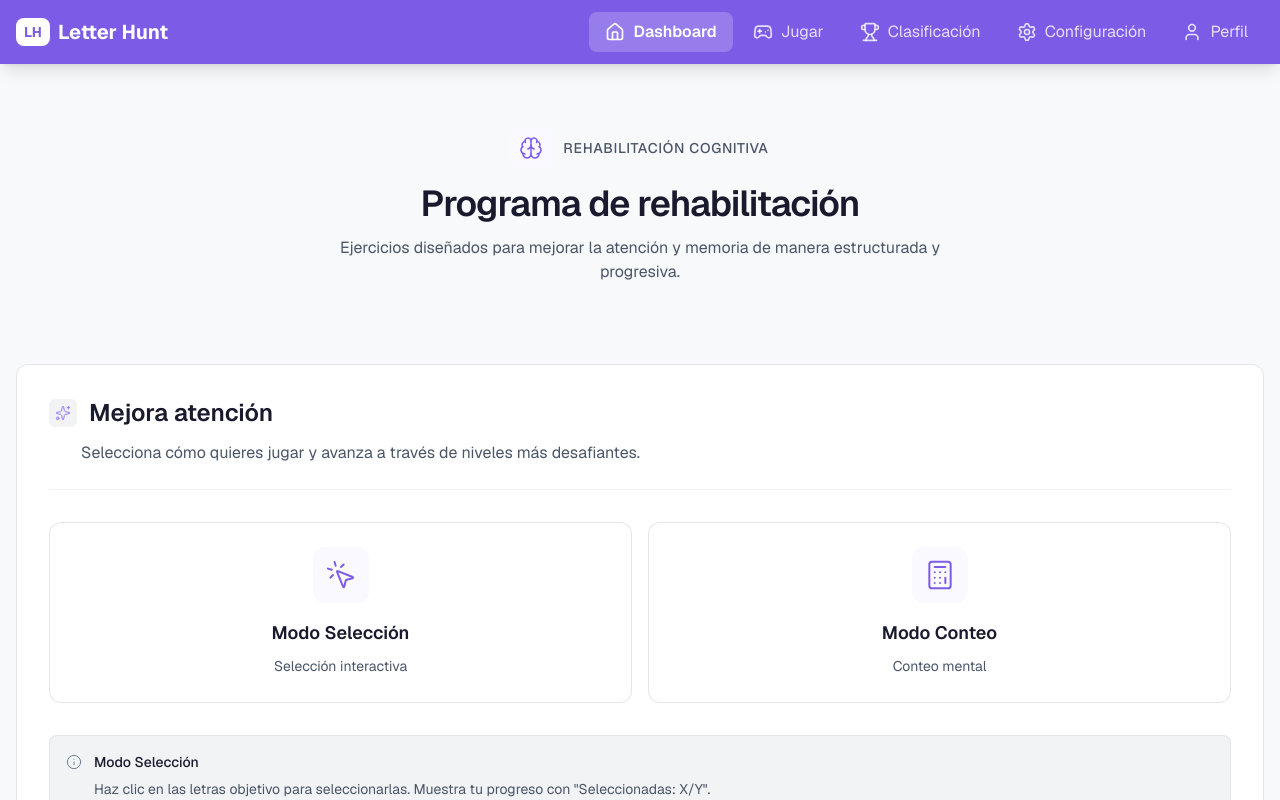
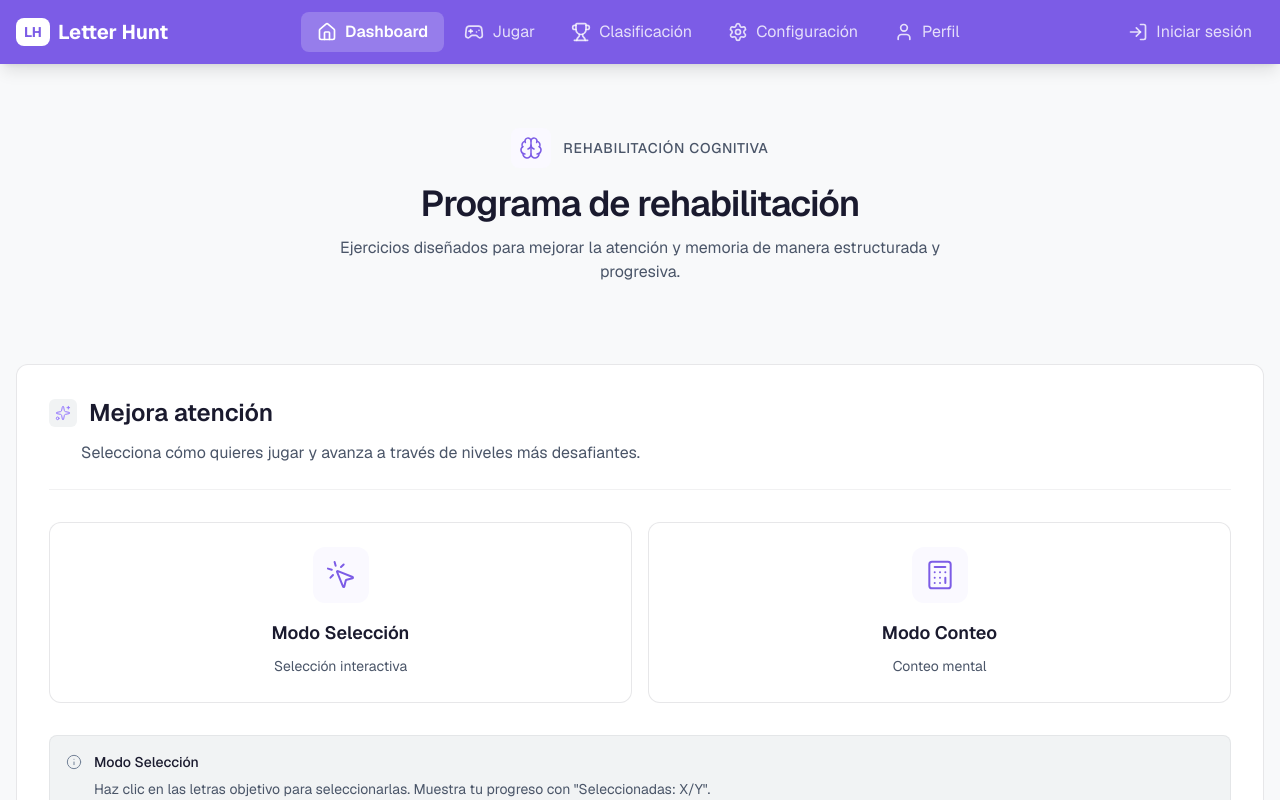
Before and after one commit to JulianNaranjo/App-Rehability-Training, a Next.js app in the folder letter-hunt-next/: page /dashboard in a window 1280 px wide. Shown: the top 800 px of the page. Built offline with nearby package versions, Linux system fonts and the light colour scheme; no server answers.

Commit message:
feat(nav): add session-aware Navbar with logout control

```diff
--- a/letter-hunt-next/src/components/navigation/Navbar.tsx
+++ b/letter-hunt-next/src/components/navigation/Navbar.tsx
@@ -10,14 +10,17 @@
  */
 
 import Link from 'next/link';
-import { usePathname } from 'next/navigation';
+import { usePathname, useRouter } from 'next/navigation';
 import { cn } from '@/lib/utils';
+import { useAuthStore } from '@/store/auth-store';
 import {
   Home,
   Trophy,
   Settings,
   User,
-  Gamepad2
+  Gamepad2,
+  LogIn,
+  LogOut,
 } from 'lucide-react';
 
 interface NavLinkProps {
@@ -48,6 +51,10 @@ function NavLink({ href, label, icon, isActive }: NavLinkProps) {
 
 export function Navbar() {
   const pathname = usePathname();
+  const router = useRouter();
+  const user = useAuthStore((state) => state.user);
+  const status = useAuthStore((state) => state.status);
+  const logout = useAuthStore((state) => state.logout);
 
   const navItems = [
     { href: '/dashboard', label: 'Dashboard', icon: <Home className="w-5 h-5" /> },
@@ -56,6 +63,13 @@ export function Navbar() {
     { href: '/settings', label: 'Configuración', icon: <Settings className="w-5 h-5" /> },
     { href: '/profile', label: 'Perfil', icon: <User className="w-5 h-5" /> },
   ];
+
+  const isAuthenticated = status === 'authenticated' && user;
+
+  const onLogout = async () => {
+    await logout();
+    router.push('/auth/login');
+  };
 
   return (
     <nav className="fixed top-0 left-0 right-0 z-50 bg-primary-600 dark:bg-primary-800 shadow-lg">
@@ -84,6 +98,39 @@ export function Navbar() {
               />
             ))}
           </div>
+
+          {/* Session */}
+          <div className="flex items-center gap-2 pl-2">
+            {isAuthenticated ? (
+              <>
+                <span className="hidden sm:inline text-white/90 text-sm font-medium">
+                  {user.displayName}
+                </span>
+                <button
+                  type="button"
+                  onClick={onLogout}
+                  className={cn(
+                    'flex items-center gap-2 px-3 py-2 rounded-lg transition-all duration-200',
+                    'text-white/80 hover:bg-white/10 hover:text-white'
+                  )}
+                >
+                  <LogOut className="w-5 h-5" />
+                  <span className="hidden sm:inline">Cerrar sesión</span>
+                </button>
+              </>
+            ) : (
+              <Link
+                href="/auth/login"
+                className={cn(
+                  'flex items-center gap-2 px-3 py-2 rounded-lg transition-all duration-200',
+                  'text-white/80 hover:bg-white/10 hover:text-white'
+                )}
+              >
+                <LogIn className="w-5 h-5" />
+                <span className="hidden sm:inline">Iniciar sesión</span>
+              </Link>
+            )}
+          </div>
         </div>
       </div>
     </nav>
```
Also changed, not shown: 1 other file (tests, documents, lock files or other folders).
